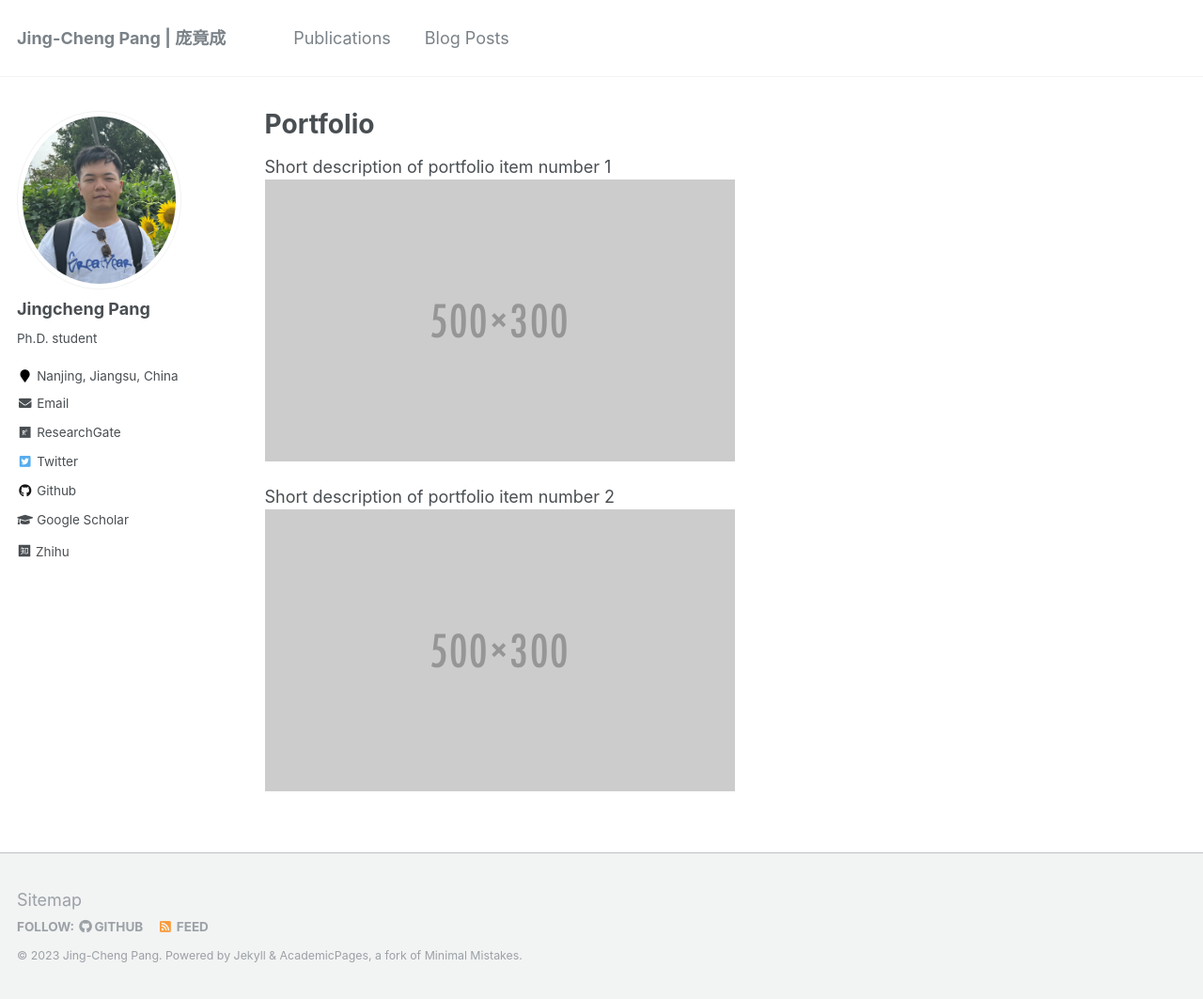
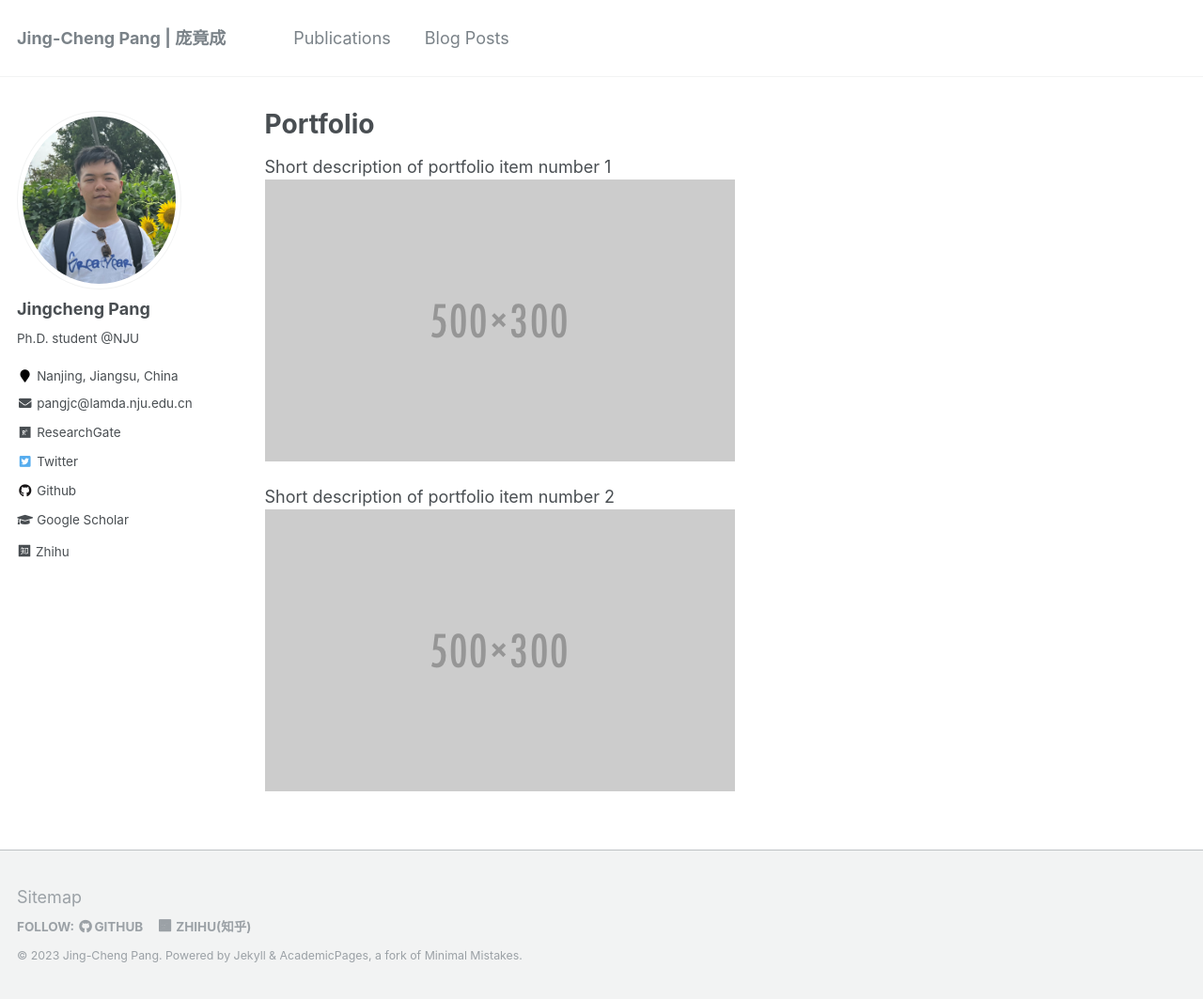
Before and after one commit to jingchengpang/jingchengpang.github.io, a Jekyll site: the page built from _pages/portfolio.html, in a window 1280 px wide and 1063 px high. Shown: the whole window at 94% size. Built offline with Jekyll 4.4.1, drawn with Linux system fonts in a browser that asks for light colours; a style sheet for code colours, icons or effects is not loaded.

Commit message:
improve the footnote on the website

```diff
--- a/_config.yml
+++ b/_config.yml
@@ -82,7 +82,7 @@ analytics:
 author:
   name             : "Jingcheng Pang"
   avatar           : "profile.jpeg"
-  bio              : "Ph.D. student"
+  bio              : "Ph.D. student @NJU"
   location         : "Nanjing, Jiangsu, China"
   employer         :
   pubmed           :
--- a/_includes/archive-single.html
+++ b/_includes/archive-single.html
@@ -57,10 +57,9 @@
       <!-- citation and icon code -->
       <p>
       {% if post.citation %}
-<!--        <div class="list-item"> {{ post.citation }} </div>-->
-        • {{ post.citation }}
+
+        <b>•</b> {{ post.citation }}
       {% endif %}
-<!--      <br>-->
       {% if post.link %}
         <a href="{{ post.link }}"><i class="fas fa-fw fa-link zoom" aria-hidden="true"></i></a>
       {% endif %}
--- a/_includes/author-profile.html
+++ b/_includes/author-profile.html
@@ -32,7 +32,7 @@
         <li><a href="{{ author.uri }}"><i class="fas fa-fw fa-link" aria-hidden="true"></i> {{ site.data.ui-text[site.locale].website_label | default: "Website" }}</a></li>
       {% endif %}
       {% if author.email %}
-        <li><a href="mailto:{{ author.email }}"><i class="fas fa-fw fa-envelope" aria-hidden="true"></i> {{ site.data.ui-text[site.locale].email_label | default: "Email" }}</a></li>
+        <li><a href="mailto:{{ author.email }}"><i class="fas fa-fw fa-envelope" aria-hidden="true"></i> pangjc@lamda.nju.edu.cn </a></li>
       {% endif %}
       {% if author.keybase %}
         <li><a href="https://keybase.io/{{ author.keybase }}"><i class="fas fa-fw fa-key" aria-hidden="true"></i> Keybase</a></li>
--- a/_includes/footer.html
+++ b/_includes/footer.html
@@ -14,10 +14,13 @@
     {% if site.author.github %}
       <li><a href="http://github.com/{{ site.author.github }}"><i class="fab fa-github" aria-hidden="true"></i> GitHub</a></li>
     {% endif %}
+    {% if site.author.zhihu %}
+      <li><a href = "{{ author.zhihu }}"> <i class="iconfont" aria-hidden="true" style="padding-right: 0.25em;">&#xea8b;</i>Zhihu(知乎)</a></li>
+    {% endif %}
     {% if site.author.bitbucket %}
       <li><a href="http://bitbucket.org/{{ site.author.bitbucket }}"><i class="fab fa-bitbucket" aria-hidden="true"></i> Bitbucket</a></li>
     {% endif %}
-    <li><a href="{% if site.atom_feed.path %}{{ site.atom_feed.path }}{% else %}{{ base_path }}/feed.xml{% endif %}"><i class="fa fa-fw fa-rss-square" aria-hidden="true"></i> {{ site.data.ui-text[site.locale].feed_label | default: "Feed" }}</a></li>
+    <!--    <li><a href="{% if site.atom_feed.path %}{{ site.atom_feed.path }}{% else %}{{ base_path }}/feed.xml{% endif %}"><i class="fa fa-fw fa-rss-square" aria-hidden="true"></i> {{ site.data.ui-text[site.locale].feed_label | default: "Feed" }}</a></li>-->
   </ul>
 </div>
 
```
